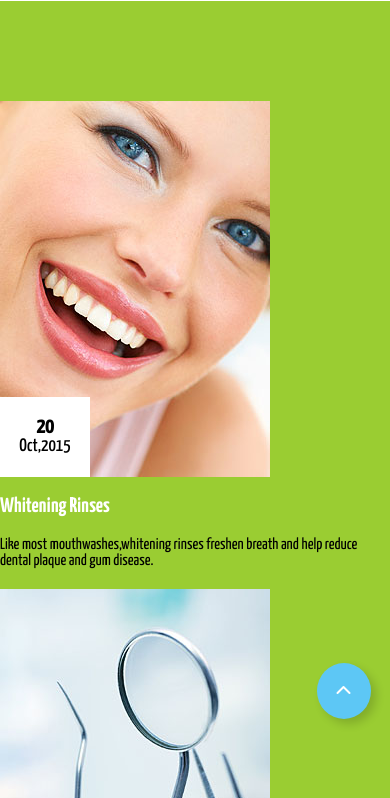
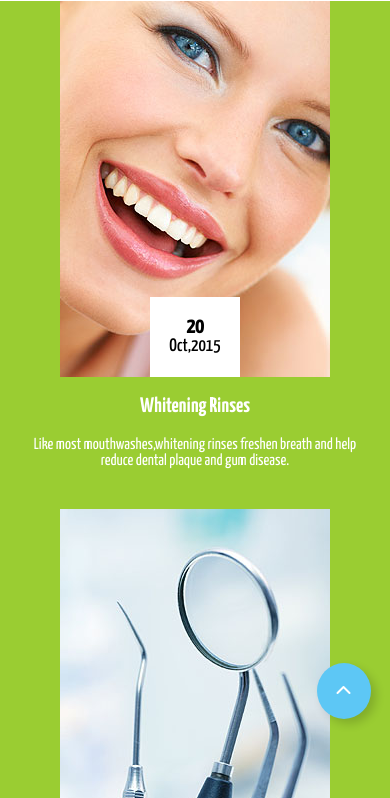
Before and after one commit to vicenteyah/Dentist-Template, a plain HTML site: page index.html in a window 390 px wide. Shown: the part 46-844 px from the top of the page. Drawn offline with Linux system fonts and the light colour scheme.

Commit message:
mobile design has been done

```diff
--- a/index.html
+++ b/index.html
@@ -14,6 +14,7 @@
     <link rel="stylesheet" href="./styles/Desktop/Header.css">
     <link rel="stylesheet" href="./styles/Desktop/Cards.css">
     <link rel="stylesheet" href="./styles/Mobile/Header.css">
+    <link rel="stylesheet" href="./styles/Mobile/Cards.css">
     <title>Document</title>
 </head>
 <body>
--- a/styles/Mobile/Cards.css
+++ b/styles/Mobile/Cards.css
@@ -0,0 +1,25 @@
+@media all and (max-width: 1000px){
+    .section-hero{
+        width: 90%;
+        margin: auto;
+        align-items: center !important;
+    }
+    .cards-content{
+        width: 100%;
+        align-items: center;
+        text-align: center;
+        padding-bottom: 20px;
+    }
+    .date-content{
+        left: calc(50% - 45px) !important;
+    }
+
+    .card-text p{
+        color: #ffffff
+    }
+
+    .btn-seeMore{
+        top: 50px;
+        text-align: center;
+    }
+}
--- a/styles/Mobile/Header.css
+++ b/styles/Mobile/Header.css
@@ -1,4 +1,4 @@
-@media all and  (max-width:600px){
+@media all and  (max-width:1000px){
     .nav-items a:nth-child(1){
         display:flex;
     }
```
